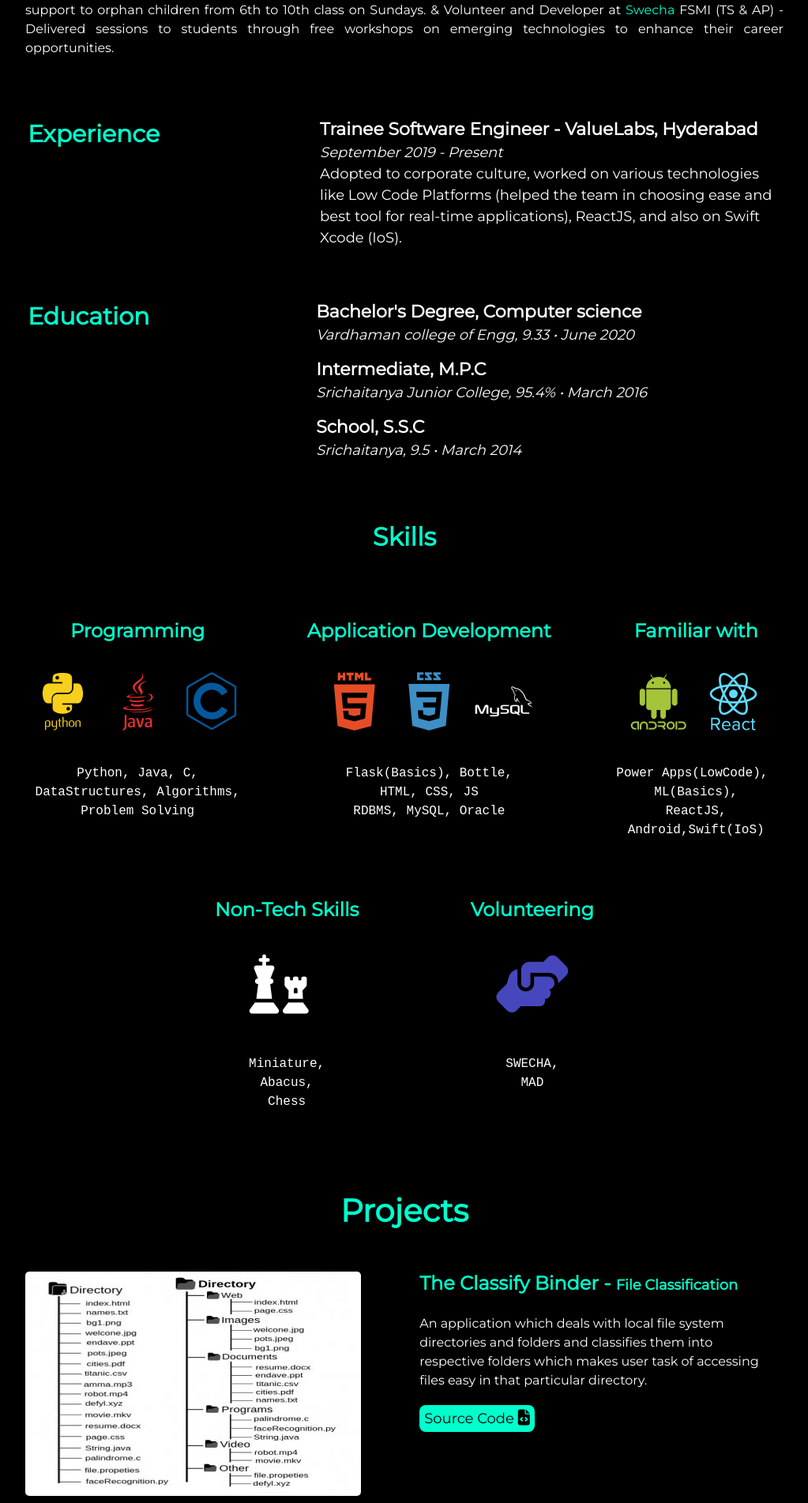
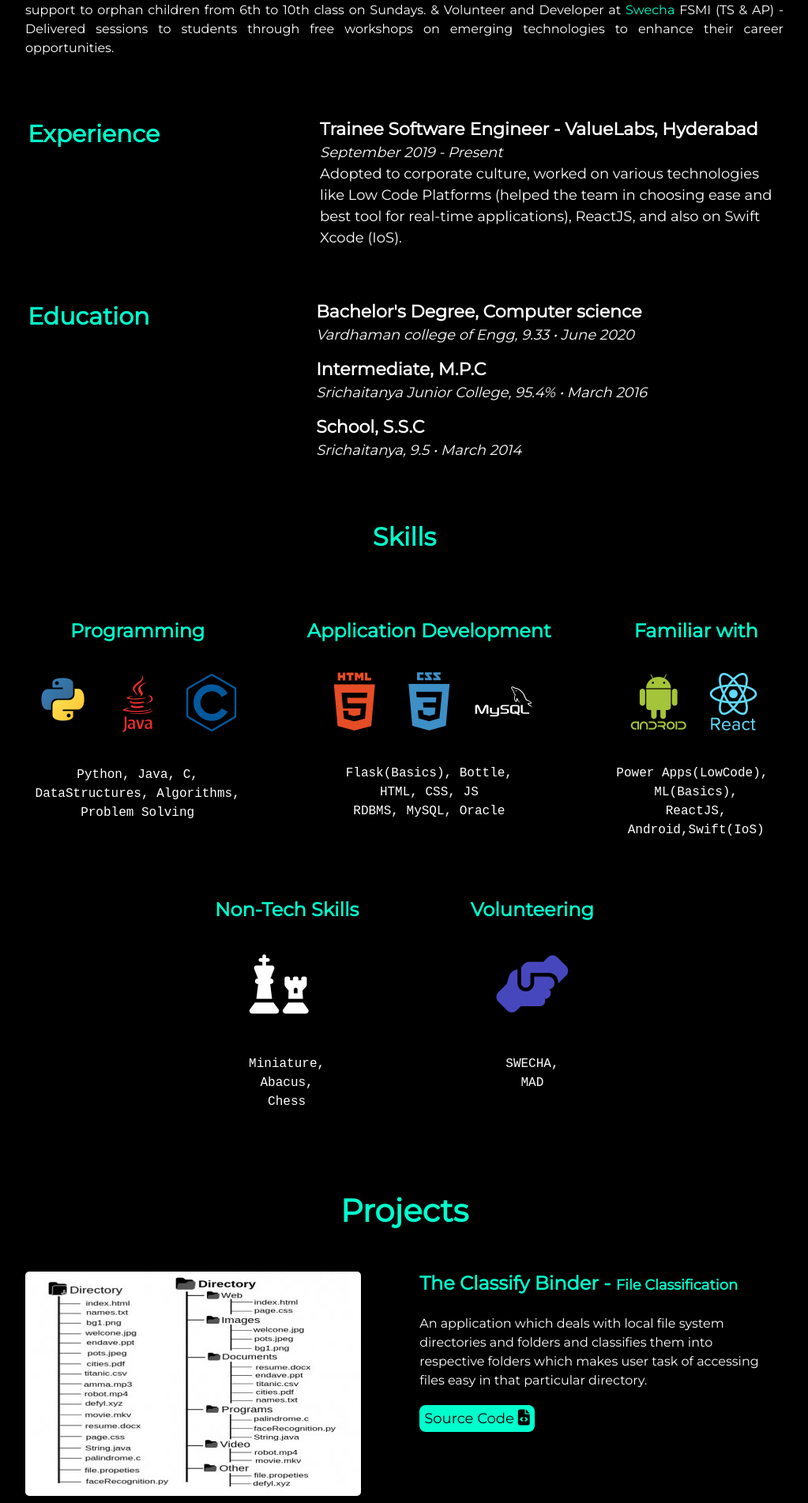
Before and after one commit to VasaviLagishetty/VasaviLagishetty.github.io, a Jekyll site: the page built from index.html, in a window 1280 px wide. Shown: the part 1223-3126 px from the top of the page at 79% size, without its empty margins (128-1151 px from the left). Built offline with Jekyll 4.4.1, drawn with Linux system fonts in a browser that asks for light colours; nearby versions of some CDN libraries.

Commit message:
Updated Profile

```diff
--- a/_includes/about.html
+++ b/_includes/about.html
@@ -33,6 +33,9 @@
      }
     .tech1,.tech2 {
       margin: 0 auto;
+    }
+    #img1{
+      margin-top: 10px;
     }
      @media only screen and (max-width: 550px) {
      #info{
@@ -94,7 +97,7 @@
 <div class="user">
   <div class="tech">
       <h3>Programming</h3>
-      <i class="devicon-python-plain-wordmark colored"></i>
+      <img id="img1" src="assets/img/python.png" alt="profile_pic">
       <i class="devicon-java-plain-wordmark colored"></i>
       <i class="devicon-c-line-wordmark colored"></i>
 <pre>Python, Java, C,
--- a/assets/css/main.css
+++ b/assets/css/main.css
@@ -3611,7 +3611,7 @@ font-style:normal
 }
 .devicon-python-plain-wordmark.colored,
 .devicon-python-plain.colored {
-	color:#f7cf1c
+	color:#321cf7
 }
 .devicon-rails-plain-wordmark.colored,
 .devicon-rails-plain.colored {
```
Also changed, not shown: assets/img/python.png (added), 1 other file.
